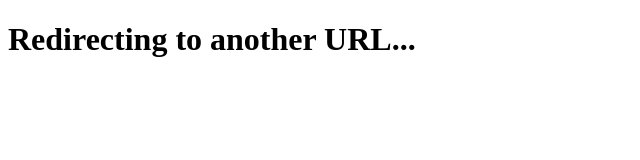
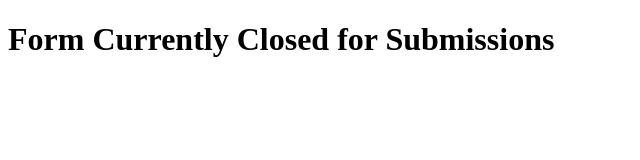
Before and after one commit to WilliamAnthonyNovak/HPublic, a plain HTML site: page docs/index.html in a window 1280 px wide. Shown: the whole page, without its empty margins (0-640 px from the left). Drawn offline with Linux system fonts and the light colour scheme.

Commit message:
Updated Index.html

```diff
--- a/docs/index.html
+++ b/docs/index.html
@@ -2,9 +2,9 @@
 <html>
    <head>
       <title>Google Form Redirect</title>
-      <meta http-equiv = "refresh" content = "3; url = https://docs.google.com/forms/d/e/1FAIpQLSfX8n79AvYTLObg4Hs9mcMS7vqyi-V4oNm-nE_HgZyyTKc1tw/viewform?usp=sf_link" />
+     <!-- <meta http-equiv = "refresh" content = "3; url = https://docs.google.com/forms/d/e/1FAIpQLSfX8n79AvYTLObg4Hs9mcMS7vqyi-V4oNm-nE_HgZyyTKc1tw/viewform?usp=sf_link" /> -->
    </head>
    <body>
-      <h1>Redirecting to another URL...</h1>
+      <h1>Form Currently Closed for Submissions</h1>
    </body>
 </html>
```
